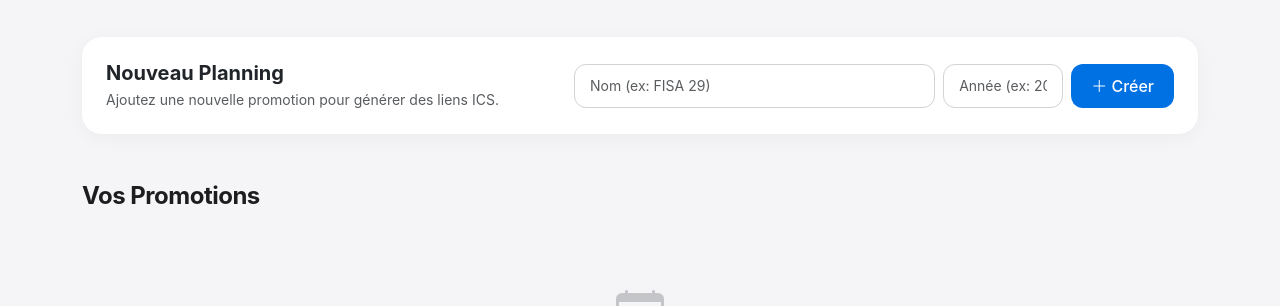
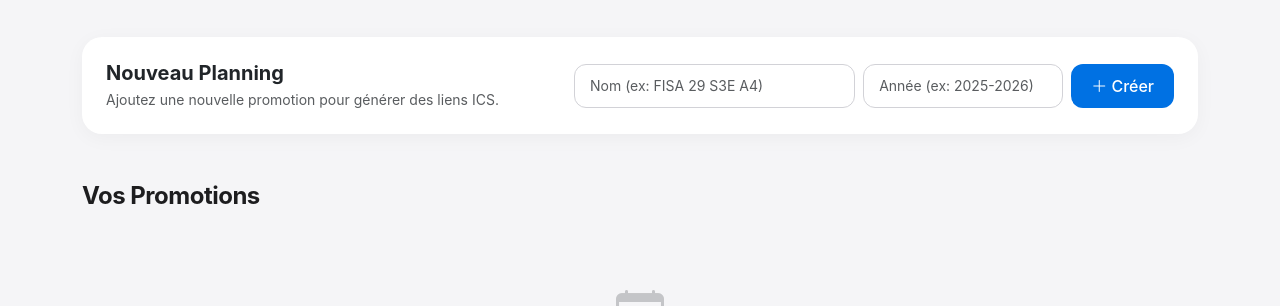
Before and after one commit to julesh17/CESI-EDT-VERCEL, a FastAPI app: page / in a window 1280 px wide. Shown: the part 67-373 px from the top of the page. Run offline with FastAPI, Linux system fonts and the light colour scheme; the visitor is signed in with stand-in values (Sample User, id 1); data that the repository does not hold is empty.

Commit message:
Update input placeholders for promo and school year

```diff
--- a/templates/index.html
+++ b/templates/index.html
@@ -200,8 +200,8 @@
                 <p class="text-muted small mb-0">Ajoutez une nouvelle promotion pour générer des liens ICS.</p>
             </div>
             <form action="/create" method="post" class="d-flex gap-2 w-100 w-md-auto" style="max-width: 600px;">
-                <input type="text" name="promo_name" class="form-control form-control-apple" placeholder="Nom (ex: FISA 29)" required>
-                <input type="text" name="school_year" class="form-control form-control-apple" placeholder="Année (ex: 2025)" style="max-width: 120px;" required>
+                <input type="text" name="promo_name" class="form-control form-control-apple" placeholder="Nom (ex: FISA 29 S3E A4)" required>
+                <input type="text" name="school_year" class="form-control form-control-apple" placeholder="Année (ex: 2025-2026)" style="max-width: 200px;" required>
                 <button type="submit" class="btn btn-primary-apple text-nowrap">
                     <i class="bi bi-plus-lg"></i> Créer
                 </button>
```
